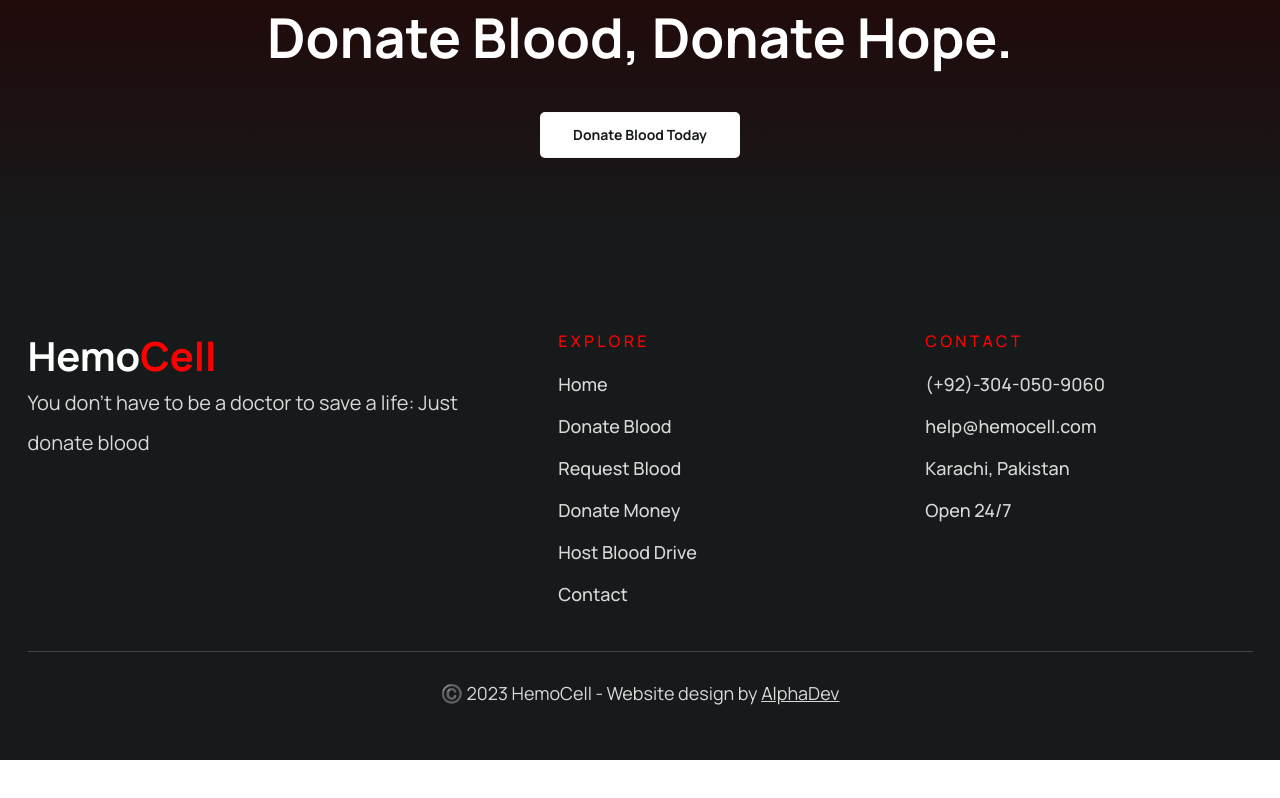
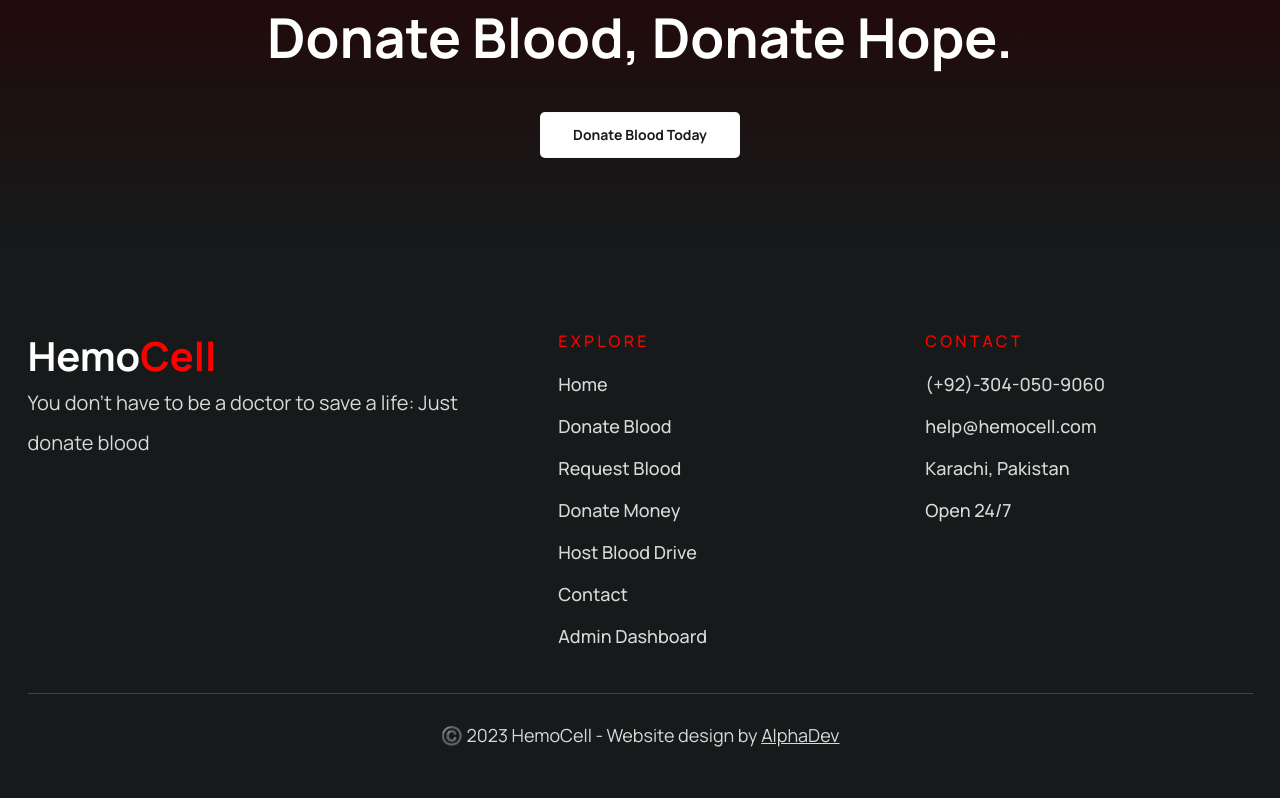
Before and after one commit to moazamdev/hemocell, a React (Vite) app: page / in a window 1280 px wide. Shown: the part 4369-5167 px from the top of the page. Before the commit the page ends 5129 px from the top, so only its background shows below. Built offline with nearby package versions, Linux system fonts and the light colour scheme; a web font is replaced by a local one.

Commit message:
update the footer

```diff
--- a/src/components/sections/footer/footer-component.jsx
+++ b/src/components/sections/footer/footer-component.jsx
@@ -28,6 +28,10 @@ const FooterComponent = () => {
 			title: "Contact",
 			link: "/contact",
 		},
+		{
+			title: "Admin Dashboard",
+			link: "/admin",
+		},
 	];
 
 	const contactLinks = [
@@ -53,7 +57,7 @@ const FooterComponent = () => {
 		<section className="footer two-cta-wrapper flex flex-col justify-center items-center w-full mx-auto my-0 px-2.5 pt-[70px] pb-[40px] bg-dark">
 			<div className="two-cta-container relative w-[min(100%_-_15px,1250px)]  mx-auto my-0 p-2.5">
 				<div className="first-section-wrapper grid sm:grid-cols-[1.5fr_1fr_1fr] gap-10">
-					<div className="footer-col first-col flex flex-col">
+					<div className="flex flex-col footer-col first-col">
 						<h2 className="not-italic font-bold text-[40px] leading-[55px] text-white">
 							Hemo<span className="text-[red]">Cell</span>
 						</h2>
```
